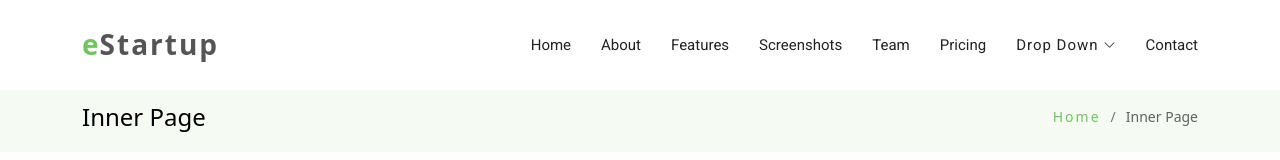
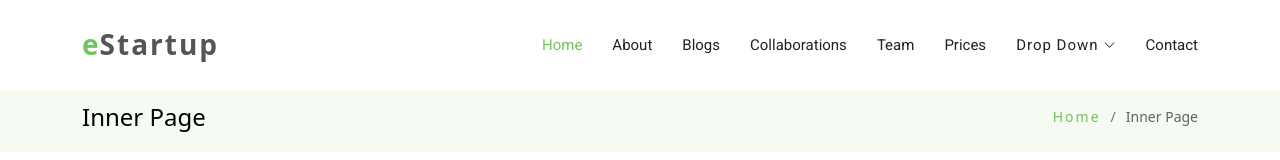
Before and after one commit to ALWELHAZISiwar/Pandacodes.github.io, a plain HTML site: page inner-page.html in a window 1280 px wide. Shown: the top 160 px of the page. Drawn offline with nearby package versions, Linux system fonts and the light colour scheme.

Commit message:
Update inner-page.html

```diff
--- a/inner-page.html
+++ b/inner-page.html
@@ -49,12 +49,12 @@
 
       <nav id="navbar" class="navbar">
         <ul>
-          <li><a class="nav-link scrollto " href="#hero">Home</a></li>
+          <li><a class="nav-link scrollto active" href="#hero">Home</a></li>
           <li><a class="nav-link scrollto" href="#about-us">About</a></li>
-          <li><a class="nav-link scrollto" href="#features">Features</a></li>
-          <li><a class="nav-link scrollto" href="#screenshots">Screenshots</a></li>
+          <li><a class="nav-link scrollto" href="#features">Blogs</a></li>
+          <li><a class="nav-link scrollto" href="#screenshots">Collaborations</a></li>
           <li><a class="nav-link scrollto" href="#team">Team</a></li>
-          <li><a class="nav-link scrollto" href="#pricing">Pricing</a></li>
+          <li><a class="nav-link scrollto" href="#pricing">prices</a></li>
           <li class="dropdown"><a href="#"><span>Drop Down</span> <i class="bi bi-chevron-down"></i></a>
             <ul>
               <li><a href="#">Drop Down 1</a></li>
```
